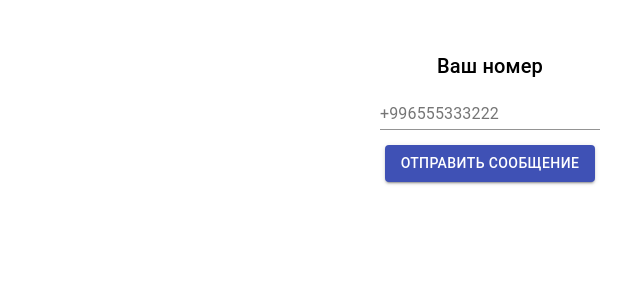
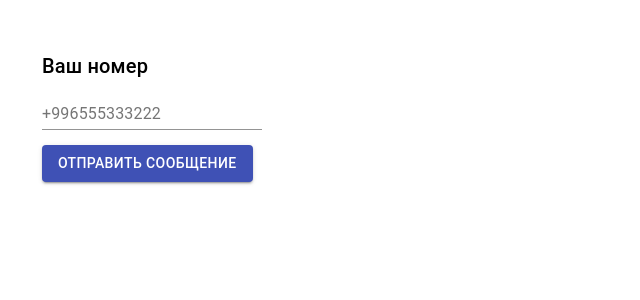
Before and after one commit to Kabirov7/local_elections, a React (Create React App) app: page /login in a window 1280 px wide. Shown: the top 300 px of the page, without its empty margins (150-790 px from the left). Built offline with nearby package versions, Linux system fonts and the light colour scheme; no server answers.

Commit message:
Change components location to left

```diff
--- a/src/App.css
+++ b/src/App.css
@@ -1,5 +1,8 @@
 .App {
-  text-align: center;
+  text-align: left;
+  width: 70%;
+  margin: 0 auto;
+
 }
 
 .App-logo {
```
